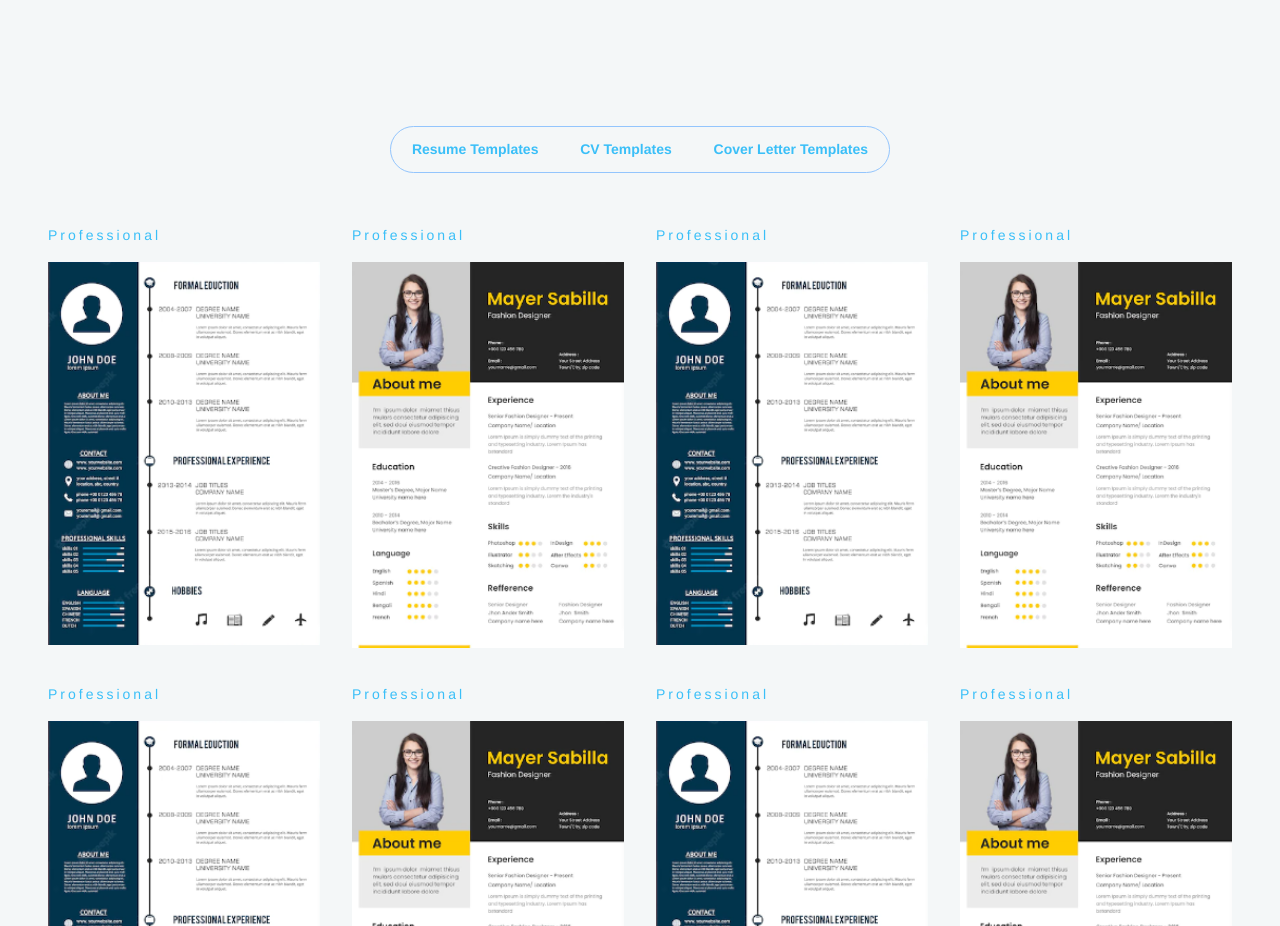
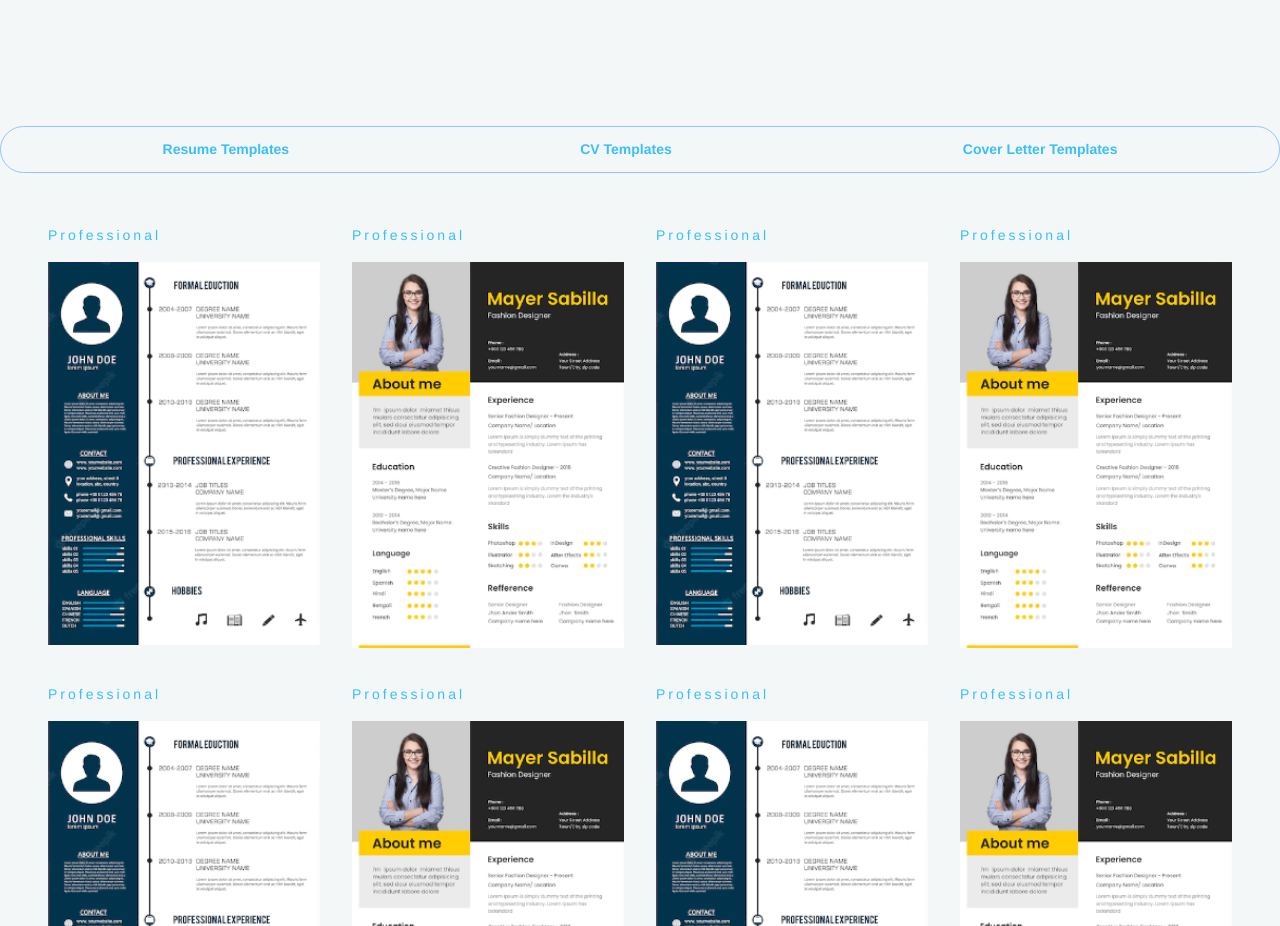
Before and after one commit to abdulawalsuhail/Reasume_Builder_0.6_Client, a React (Create React App) app: page /home in a window 1280 px wide. Shown: the part 2480-3406 px from the top of the page. Built offline with nearby package versions, Linux system fonts and the light colour scheme; a web font is replaced by a local one.

Commit message:
template menu change

```diff
--- a/src/Pages/Home/ResumeTemplate/ResumeTemplate.js
+++ b/src/Pages/Home/ResumeTemplate/ResumeTemplate.js
@@ -5,14 +5,14 @@ import template_2 from '../../../assets/demo2.png'
 
 const ResumeTemplate = () => {
     return (
-        < div className = 'pt-32 pb-8 bg-[#f4f7f8]' >
+        <div className = 'pt-32 pb-8 bg-[#f4f7f8]' >
             {/* menu section */}
-            <div style={{maxWidth:"500px"}} class="border border-blue-300 rounded-full md:mx-auto mx-8">
+            <div class="border md:1/2 border-blue-300 md:rounded-full mx-auto">
                 <div class="">
-                    <ul class="flex justify-around md:py-1">
-                        <li className='py-2 px-4 cursor-pointer hover:bg-primary hover:text-white font-bold rounded-full text-primary'><a>Resume Templates</a></li>
-                        <li className='py-2 px-4 cursor-pointer hover:bg-primary hover:text-white font-bold rounded-full text-primary'><a>CV Templates</a></li>
-                        <li className='py-2 px-4 cursor-pointer hover:bg-primary hover:text-white font-bold rounded-full text-primary'><a>Cover Letter Templates</a></li>
+                    <ul class="flex flex-col md:flex-row justify-around p-4 md:py-1">
+                        <li className='py-2 px-4 cursor-pointer hover:bg-primary hover:text-white font-bold rounded-full text-primary text-center'><a>Resume Templates</a></li>
+                        <li className='py-2 px-4 cursor-pointer hover:bg-primary hover:text-white font-bold rounded-full text-primary text-center'><a>CV Templates</a></li>
+                        <li className='py-2 px-4 cursor-pointer hover:bg-primary hover:text-white font-bold rounded-full text-primary text-center'><a>Cover Letter Templates</a></li>
                     </ul>
                 </div>
             </div>
```
